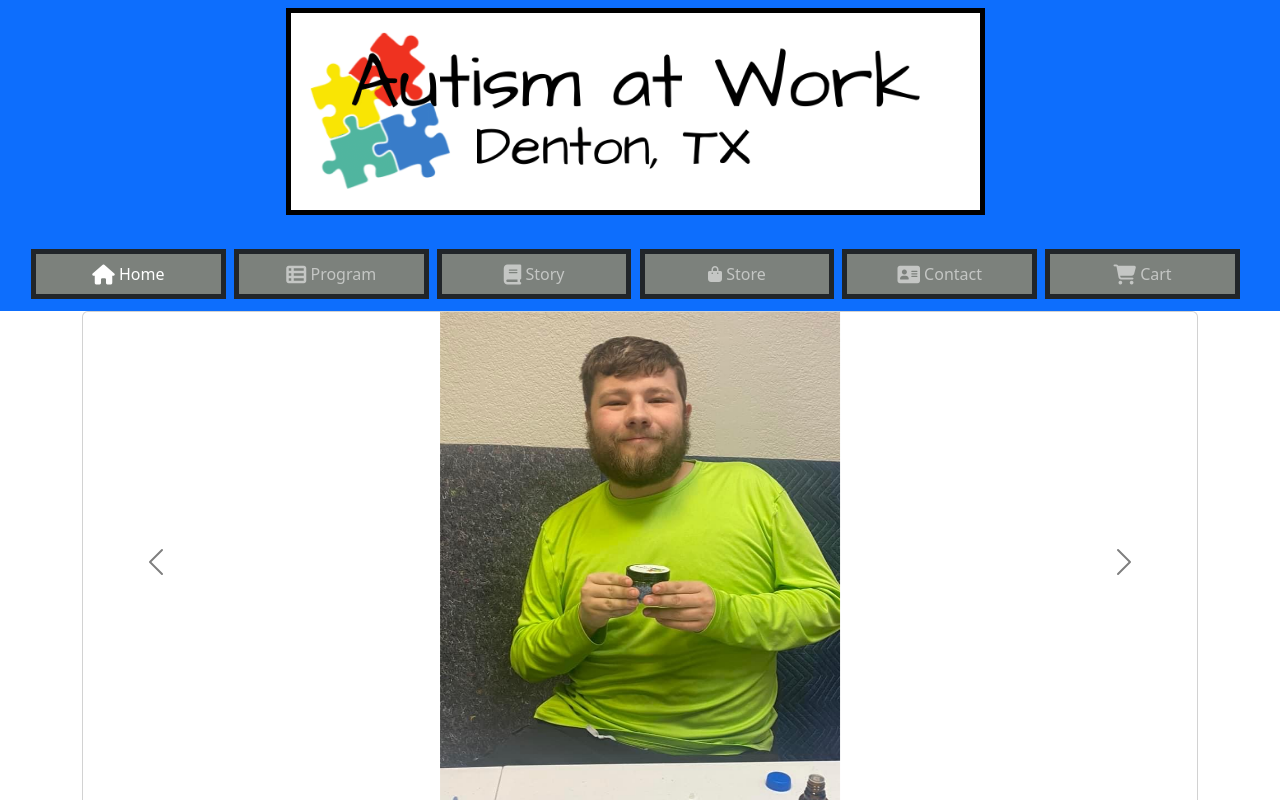
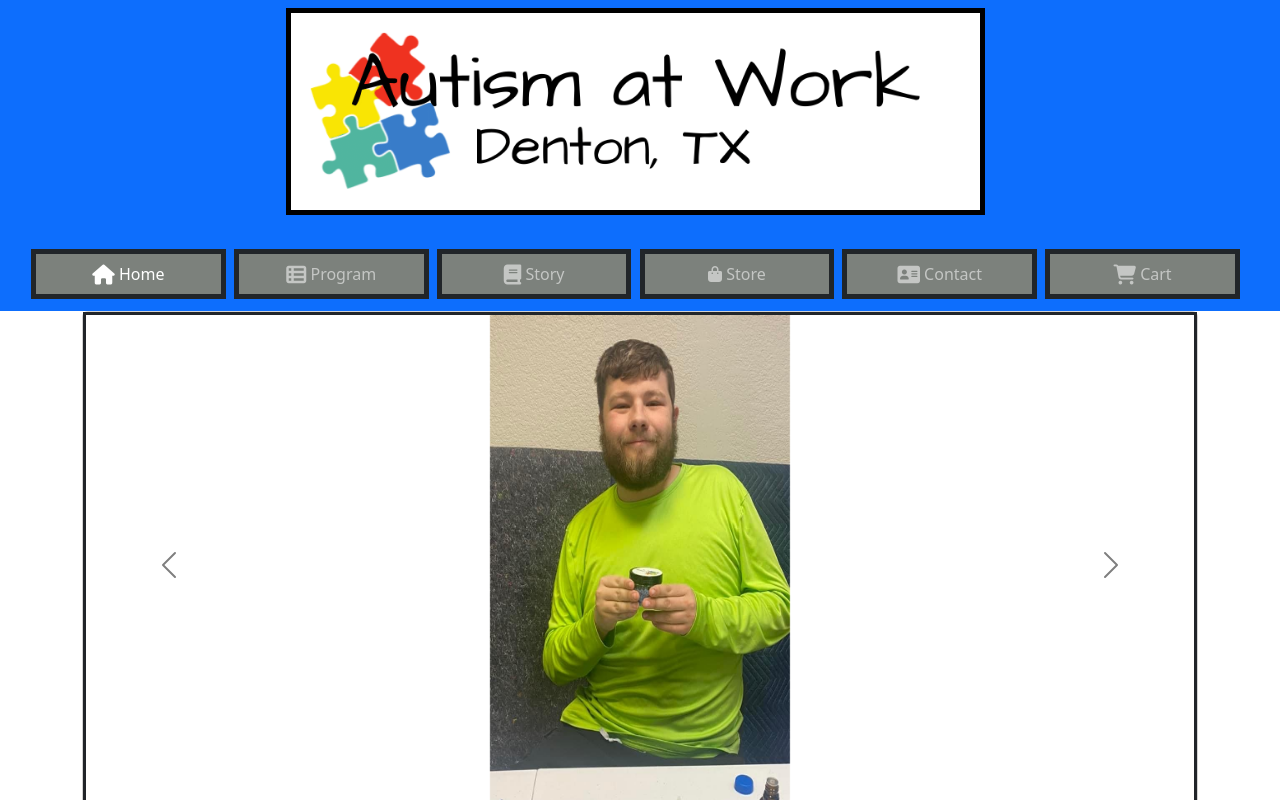
Before and after one commit to Kless92/ChainsWebSiteReact, a React (Create React App) app: page / in a window 1280 px wide. Shown: the top 800 px of the page. Built offline with nearby package versions, Linux system fonts and the light colour scheme.

Commit message:
experamenting with image sizeing in carousel.  Lfet .carouselSize with width: 300px, height: 500px; mostly to adjust on screen size

```diff
--- a/src/App.css
+++ b/src/App.css
@@ -32,29 +32,35 @@
   from {
     transform: rotate(0deg);
   }
+
   to {
     transform: rotate(360deg);
   }
 }
 
 
-
-.reSize{
+.reSize {
   width: 200px;
 }
-.carouselSize{
-  width: 400px;
-  height: 500px;
-}
-.price-border{
-  padding:12px;
+
+.price-border {
+  padding: 12px;
   border: 10px solid;
   margin: 10px;
   background-color: white;
 }
 
+/*Carousel*/
+
+
+.carouselSize {
+  width: 300px;
+  height: 500px;
+}
+
+
 /*Header*/
-.headBaner{
+.headBaner {
   width: 100%;
   padding-left: 15px;
   /*border: 5px solid black;
@@ -63,40 +69,47 @@
   align-items: center;
   justify-content: center;
 }
-.headerImage{
+
+.headerImage {
   width: 100%;
   height: auto;
   /*max-width: 100%;*/
   border: 5px solid black;
   display: flex;
 }
-.link-box{
+
+.link-box {
   border: 5px solid;
   margin: 2%;
   background-color: rgb(124, 129, 124)
 }
+
 /*Footer*/
 .footer-site {
   border: 4px solid black;
   /*background-color: blue*/
 }
+
 /*Cart Page*/
-.adjustCartText{
+.adjustCartText {
   padding-top: 20px;
 }
+
 /*Checkoutpage*/
-.billingAllign{
+.billingAllign {
   text-align: center;
   border: 25px solid white;
   align-items: center;
   justify-content: center;
 }
+
 /*TEST*/
 
-.linkText{
+.linkText {
   color: red;
 }
-.checkoutBox{
+
+.checkoutBox {
   width: 100%;
   align-items: center;
   padding-left: 15px;
--- a/src/features/display/HomeCarousel.js
+++ b/src/features/display/HomeCarousel.js
@@ -174,6 +174,7 @@ class HomeCarousel extends Component {
 
   render() {
     const { activeIndex } = this.state;
+    const isDesktop = this.state.isDesktop;
 
     const slides = items.map((item) => {
       return (
@@ -189,21 +190,23 @@ class HomeCarousel extends Component {
     });
 
     return (
+      <div style={{}}>
       <Carousel
         activeIndex={activeIndex}
         next={this.next}
         previous={this.previous}
         data-bs-theme="dark"
+        style={{border: 'solid'}}
       >
         {/*CarouslIndicator is the dotted line that each dote is every picer in array */}
         {/*<CarouselIndicators items={items} activeIndex={activeIndex} onClickHandler={this.goToIndex} />*/}
         {slides}
-        <CarouselControl direction="prev" directionText="Previous" onClickHandler={this.previous} />
-        <CarouselControl direction="next" directionText="Next" onClickHandler={this.next} />
+        <CarouselControl direction="prev" directionText="Previous" onClickHandler={this.previous}/>
+        <CarouselControl direction="next" directionText="Next" onClickHandler={this.next}/>
       </Carousel>
+      </div>
     );
   }
 }
 
-
 export default HomeCarousel;
```
